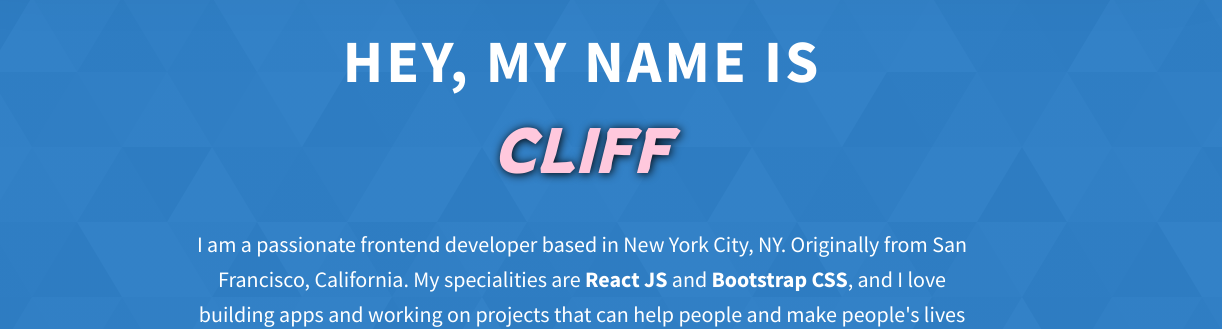
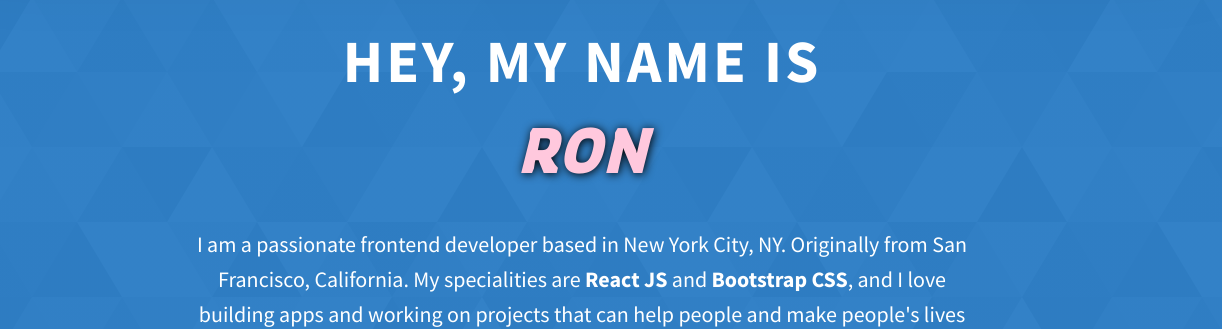
Before and after one commit to RshnMng/portfolio, a website built with Vite: page index.html in a window 1280 px wide. Shown: the part 153-482 px from the top of the page, 58-1280 px from the left. Built offline with nearby package versions, Linux system fonts and the light colour scheme; a web font is replaced by a local one.

Commit message:
checking redirects

```diff
--- a/index.html
+++ b/index.html
@@ -74,7 +74,7 @@
       <div class="home-hero__content">
         <h1 class="heading-primary">
           Hey, My name is <br />
-          <span class="name-span"> Cliff</span>
+          <span class="name-span"> Ron</span>
         </h1>
         <div class="home-hero__info">
           <p class="text-primary">I am a passionate frontend developer based in New York City, NY. Originally from San Francisco, California. My specialities are <strong>React JS</strong> and <strong>Bootstrap CSS</strong>, and I love building apps and working on projects that can help people and make people's lives easier.</p>
```
Also changed, not shown: 1 other file.
